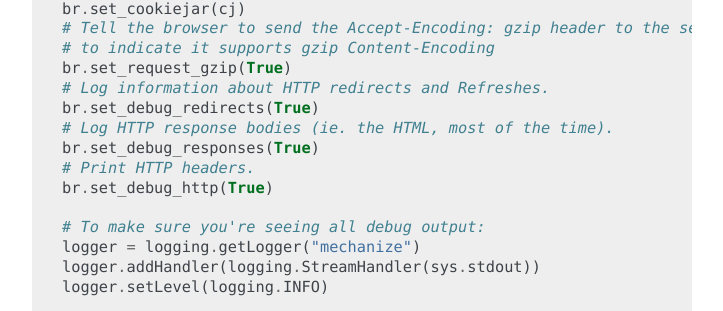
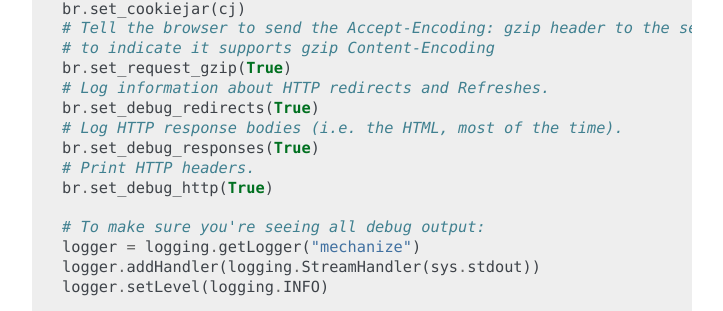
Before and after one commit to python-mechanize/mechanize, a Sphinx documentation site: the page built from docs/index.rst, in a window 1280 px wide and 900 px high, scrolled down 1988 px. Shown: the part 141-452 px from the top of the window, without its empty margins (388-1111 px from the left). Built offline with Sphinx 7.4.7, drawn with Linux system fonts in a browser that asks for light colours.

Commit message:
Fix typos in documentation

```diff
--- a/docs/advanced.rst
+++ b/docs/advanced.rst
@@ -74,7 +74,7 @@
 browser.
 
 Check that the browser is able to do manually what you're trying to achieve
-programatically.  Make sure that what you do manually is *exactly* the same as
+programmatically.  Make sure that what you do manually is *exactly* the same as
 what you're trying to do from Python -- you may simply be hitting a server bug
 that only gets revealed if you view pages in a particular order, for example.
 
--- a/docs/faq.rst
+++ b/docs/faq.rst
@@ -219,7 +219,7 @@
 In that case you can inspect the cookies in your browser and emulate
 setting them in mechanize with :meth:`mechanize.Browser.set_simple_cookie()`.
 
-More complex is to use your browser developer tool sto see exactly what
+More complex is to use your browser developer tools to see exactly what
 requests are sent by the browser and emulate them in mechanize
 by using :class:`mechanize.Request` to create the request manually
 and open it with :meth:`mechanize.Browser.open()`.
--- a/docs/index.rst
+++ b/docs/index.rst
@@ -97,7 +97,7 @@
     br.set_request_gzip(True)
     # Log information about HTTP redirects and Refreshes.
     br.set_debug_redirects(True)
-    # Log HTTP response bodies (ie. the HTML, most of the time).
+    # Log HTTP response bodies (i.e. the HTML, most of the time).
     br.set_debug_responses(True)
     # Print HTTP headers.
     br.set_debug_http(True)
```
